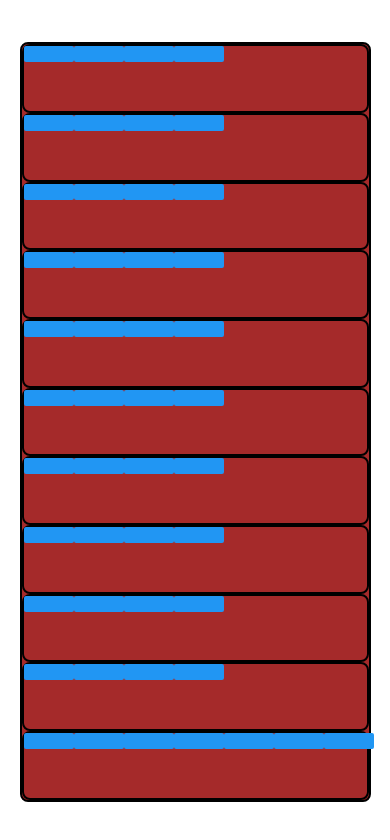
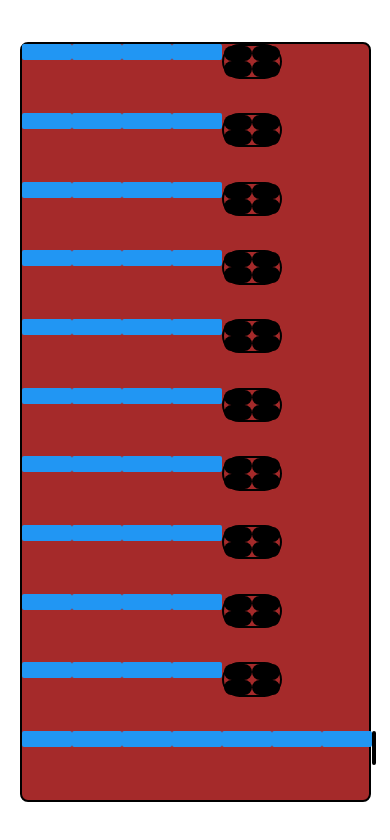
Before and after one commit to freddyh/mastermind-react-native, a React Native app: screen / in a window 390 px wide. Shown: the top 840 px of the page. Built offline with nearby package versions, Linux system fonts and the light colour scheme.

Commit message:
added view for results

```diff
--- a/components/Board.tsx
+++ b/components/Board.tsx
@@ -1,6 +1,7 @@
 import React, { Component } from 'react';
 import { StyleSheet, View } from 'react-native';
 import ColorButton from './ColorButton';
+import ResultsContainer from './ResultsContainer';
 // import ColorButtonModel from '../colorButtonModel';
 
 const style = StyleSheet.create({
@@ -12,8 +13,8 @@ const style = StyleSheet.create({
     borderRadius: 8,
   },
   row: {
-    borderWidth: 2,
-    borderRadius: 8,
+    // borderWidth: 2,
+    // borderRadius: 8,
     flex: 1,
     flexDirection: 'row',
   }
@@ -45,7 +46,7 @@ export default class Board extends Component<MyProps, MyState> {
 
     while (i < count) {
       const random = this.props.game.randomRow(4);
-      const models: any[] = random.map((color: any) => { return { color: color, mutable: true }; });
+      const models: any[] = random.map((color: any) => { return { color: '', mutable: true }; });
       // const models: ColorButtonModel[] = random.map((color: any) => { return new ColorButtonModel({ color: color, mutable: true }); });
       rows.push(models);
       i++;
@@ -59,12 +60,16 @@ export default class Board extends Component<MyProps, MyState> {
         {rows.map((row, index) => {
           return <View key={index} style={style.row}>
             {row.map((model: any, index: number) => {
-              return (<ColorButton
-                key={`${model}-${index}`}
-                colorName={model.color}
-                mutable={model.mutable}
-                colorManager={this.props.game.colorManager} />);
+              return (
+                <ColorButton
+                  key={`${model}-${index}`}
+                  colorName={model.color}
+                  mutable={model.mutable}
+                  colorManager={this.props.game.colorManager} />
+              );
             })}
+            <ResultsContainer results={['match', '', 'match', '']}>
+            </ResultsContainer>
           </View>
         })}
       </View>
--- /dev/null
+++ b/components/ResultsContainer.tsx
@@ -0,0 +1,66 @@
+import React, { Component } from 'react';
+import { StyleSheet, View, Button } from 'react-native';
+
+const style = StyleSheet.create({
+  container: {
+    flex: 1,
+    flexDirection: 'column',
+    maxWidth: 60,
+    width: '50%',
+    height: '50%',
+    borderRadius: 25,
+    borderColor: 'black',
+    borderWidth: 2
+    // backgroundColor: 'blue'
+  },
+  row: {
+    width: '100%',
+    maxHeight: '50%',
+    height: '50%',
+    flex: 1,
+    flexDirection: 'row',
+    // backgroundColor: 'red'
+  },
+  result: {
+    borderRadius: 25,
+    width: '50%',
+    height: '100%',
+    backgroundColor: 'black'
+  }
+});
+
+type Props = {
+  results: string[]
+};
+
+class ResultsContainer extends Component<Props> {
+  private results: string[];
+
+  constructor(props: Props) {
+    super(props);
+    this.results = props.results;
+  }
+
+  render() {
+    let first = this.results.slice(0, 2);
+    let second = this.results.slice(2, 4);
+    return (
+      <View style={style.container}>
+        <View style={style.row}>
+          {first.map((result, index) => {
+            return (<View key={index} style={style.result} backgroundColor={result === 'match' ? 'black' : 'white'}>
+            </View>);
+          })}
+        </View>
+        <View style={style.row}>
+          {second.map((result, index) => {
+            return (<View key={index} style={style.result} backgroundColor={result === 'match' ? 'black' : 'white'}>
+            </View>);
+          })}
+        </View>
+      </View>
+    )
+  }
+};
+
+export default ResultsContainer;
```
